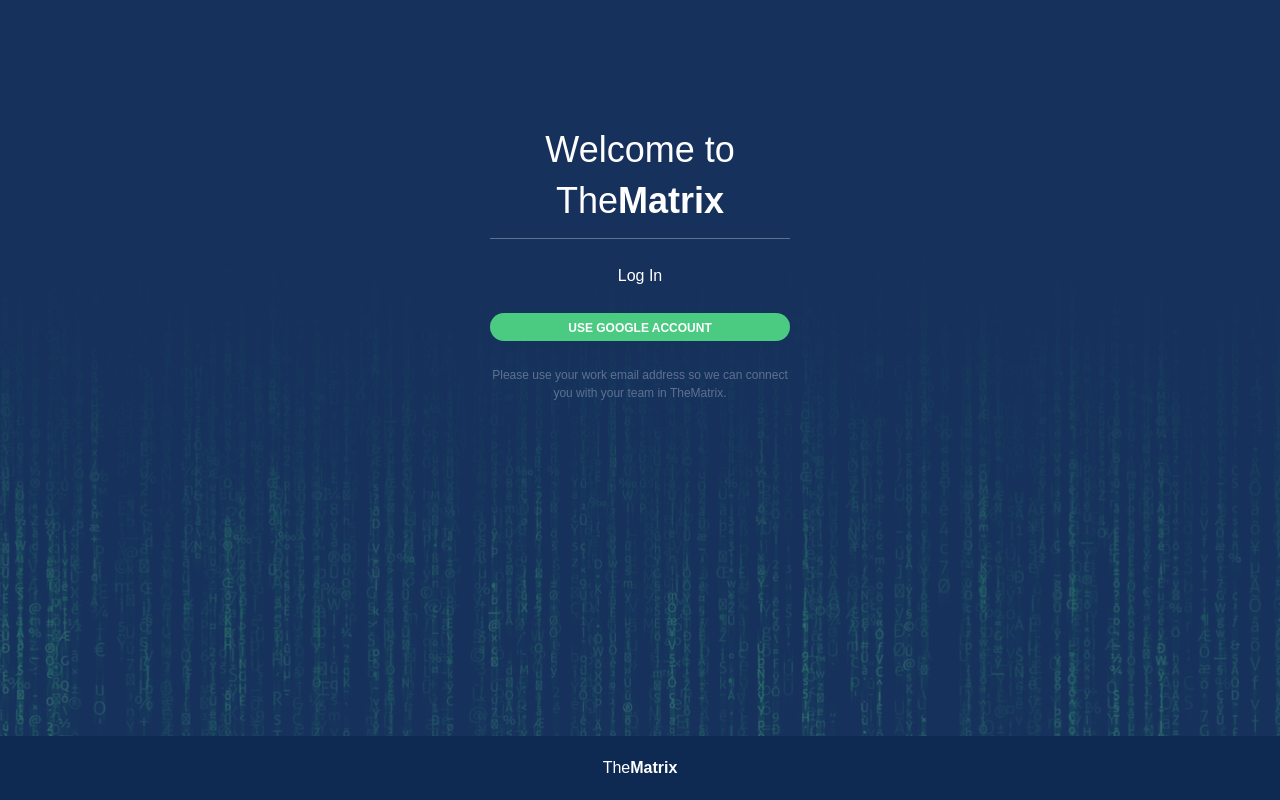
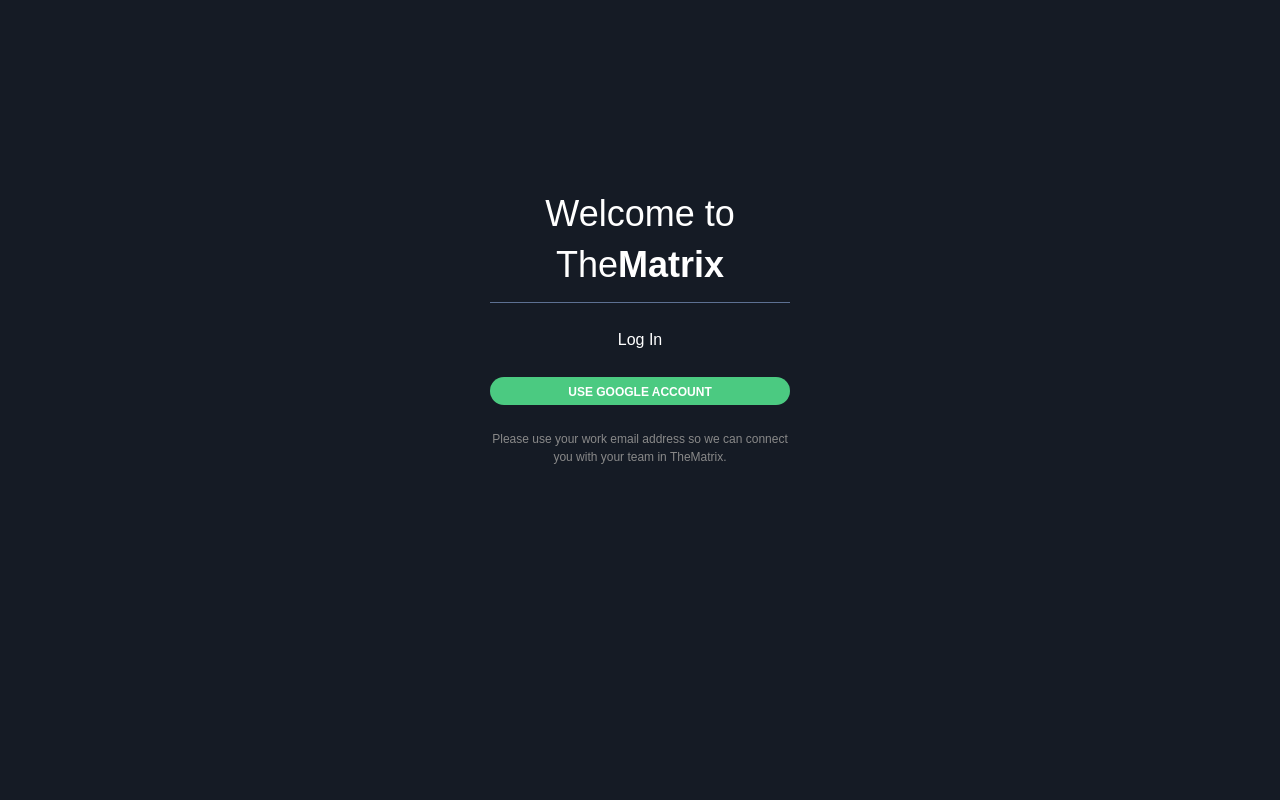
Before and after one commit to jraramirez/sm-file-manager, a React (Create React App) app: page / in a window 1280 px wide. Built offline with nearby package versions, Linux system fonts and the light colour scheme.

Commit message:
nav company remove right sidebar changes and login color

```diff
--- a/src/components/Layout/Navigations/Navigations.js
+++ b/src/components/Layout/Navigations/Navigations.js
@@ -11,7 +11,6 @@
       <Col md={7} className={classes.NavCol}>
         <ul className={classes.NavigationItems}>
           <li><NavLink className={classes.Navfirstli} activeClassName="ActiveLink" to="/home">Home<div className="NavAct"></div></NavLink></li>
-          <li><NavLink to="/">Company<div className="NavAct"></div></NavLink></li>
           <li><NavLink to="/">News<div className="NavAct"></div></NavLink></li>
           <li><NavLink to="/document-repository">Document Repository<div className="NavAct"></div></NavLink></li>
         </ul>
--- a/src/components/Layout/SidebarLeft/SidebarLeft.module.css
+++ b/src/components/Layout/SidebarLeft/SidebarLeft.module.css
@@ -8,7 +8,7 @@
   z-index: 1;
   top: 0;
   left: 0;
-  background-color: #151b25;
+  background-color: #151B25;
   overflow-x: hidden;
   padding-top: 25px;
 }
--- a/src/components/Layout/SidebarRight/SidebarRight.js
+++ b/src/components/Layout/SidebarRight/SidebarRight.js
@@ -58,14 +58,6 @@
           <Link to="/"><img src={imgStaff} alt="Staff" /></Link>
         </div>
       </div>
-
-      <div className={classes.Employees}>
-        <img src={imgStaff} alt="Staff" />
-        <img src={imgStaff} alt="Staff" />
-        <img src={imgStaff} alt="Staff" />
-        <span className={classes.EmpCount}>+84</span>
-        <button className={classes.BtnGreen}>More employees</button>
-      </div>
     </div>
   </div>
 );
--- a/src/components/Login/Login.js
+++ b/src/components/Login/Login.js
@@ -15,9 +15,6 @@
 
       <p className={classes.pGrey}>Please use your work email address so we can connect you with your team in TheMatrix.</p>
     </div>
-    <div className={classes.Footer}>
-      <p>The<strong>Matrix</strong></p>
-    </div>
   </div>
 );
 
--- a/src/components/Login/Login.module.css
+++ b/src/components/Login/Login.module.css
@@ -1,5 +1,5 @@
 .LoginBody {
-  background-image: url("../../assets/images/bg.png");
+  background-color: #151B25;
   height: 100vh;
   background-position: center;
   background-repeat: no-repeat;
@@ -8,7 +8,7 @@
 .Login {
   color: #fff;
   text-align: center;
-  padding-top: 10%;
+  padding-top: 15%;
   max-width: 300px;
   margin-left: auto;
   margin-right: auto;
@@ -33,7 +33,7 @@
 }
 
 .pGrey {
-  color: #5D7193;
+  color: #898989;
   font-size: 12px;
   padding-top: 25px;
 }
@@ -56,7 +56,7 @@
   left: 0;
   bottom: 0;
   width: 100%;
-  background-color: #0E2A53;
+  background-color: #151B25;
   padding-top: 20px;
   padding-bottom: 20px;
 }
```
